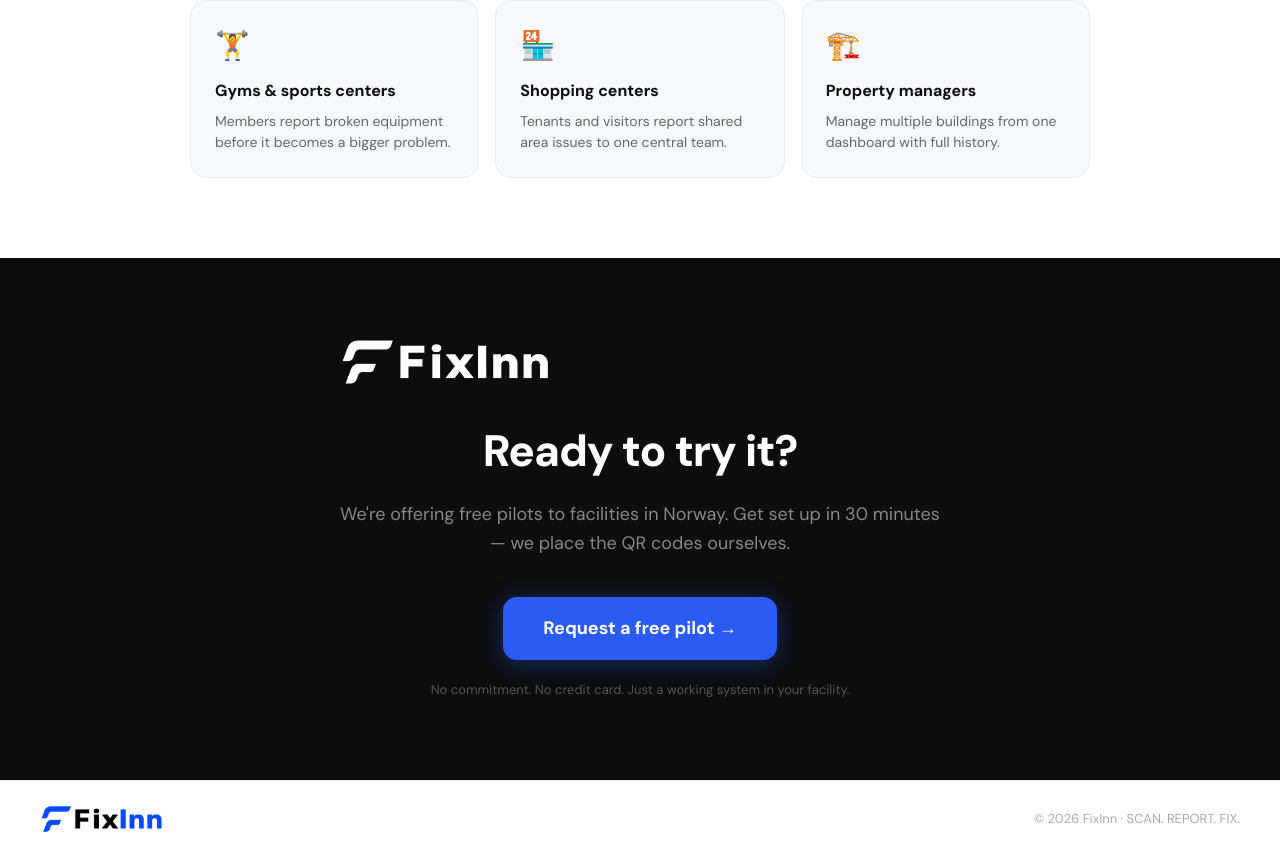
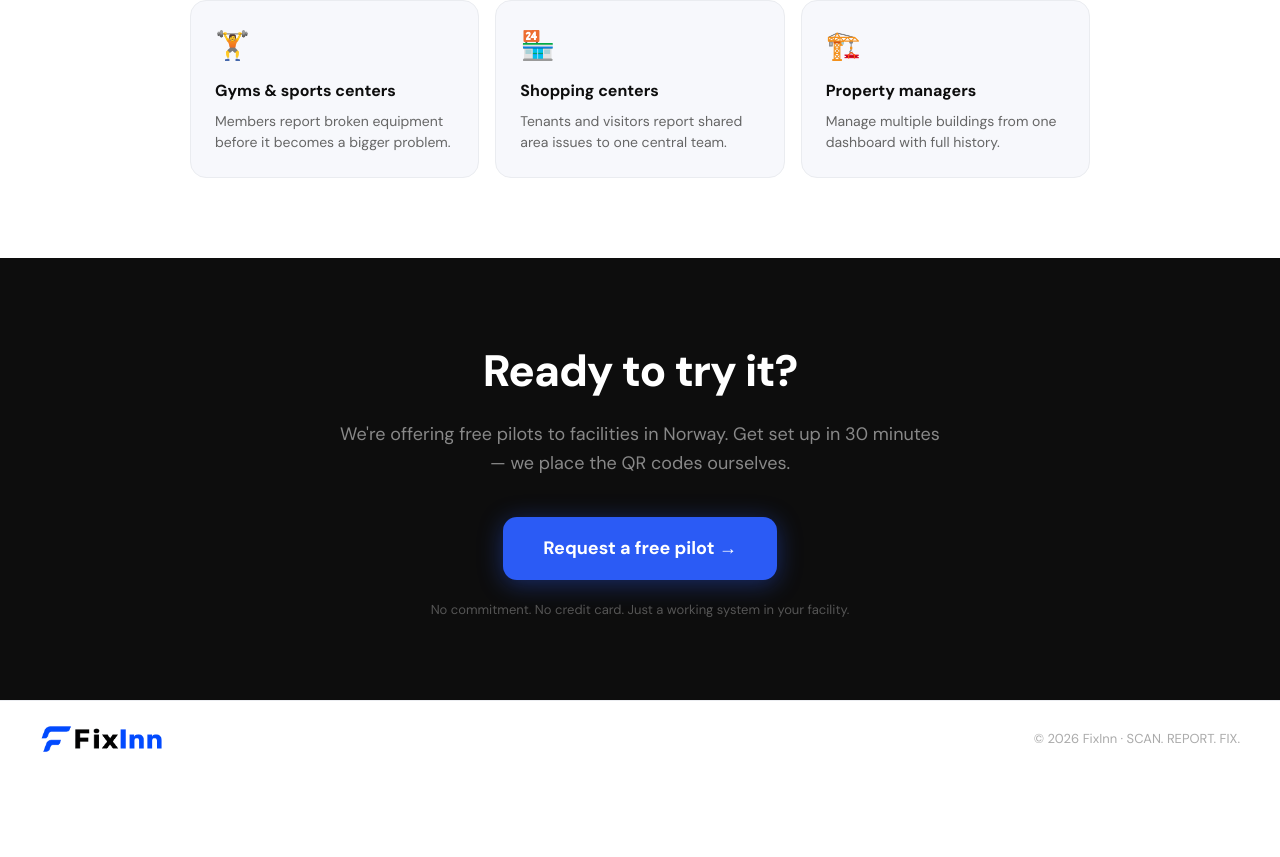
Before and after one commit to fixinnapp/fixinn, a Next.js app: page / in a window 1280 px wide. Shown: the part 1737-2594 px from the top of the page. After the commit the page ends 2514 px from the top, so only its background shows below. Built offline with nearby package versions, Linux system fonts and the light colour scheme.

Commit message:
Remove fixinnlogo

```diff
--- a/app/page.tsx
+++ b/app/page.tsx
@@ -273,7 +273,6 @@
           textAlign: 'center',
         }}>
           <div style={{ maxWidth: '600px', margin: '0 auto' }}>
-            <img src="/logo.png" alt="FixInn" style={{ height: '48px', marginBottom: '32px', filter: 'brightness(0) invert(1)' }} />
             <h2 style={{
               fontSize: '44px',
               fontWeight: '800',
```
